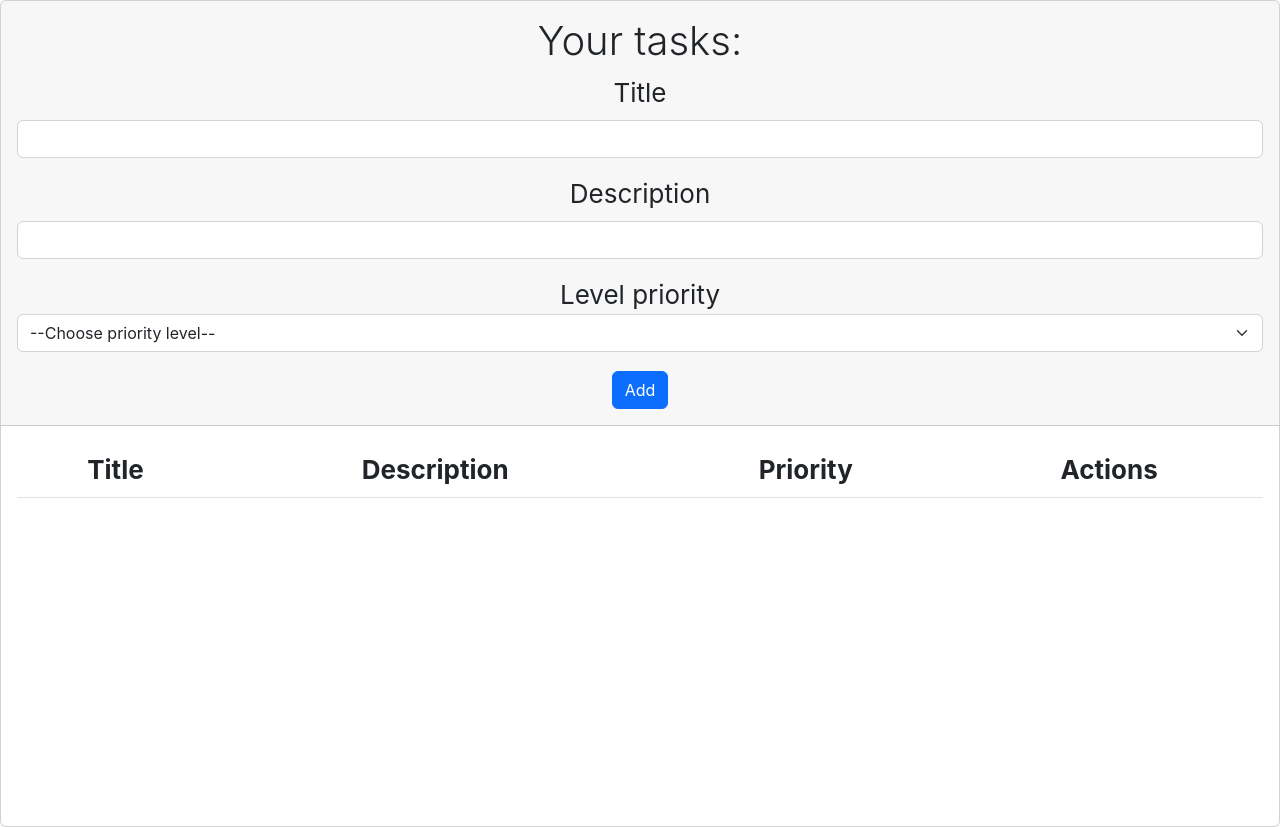
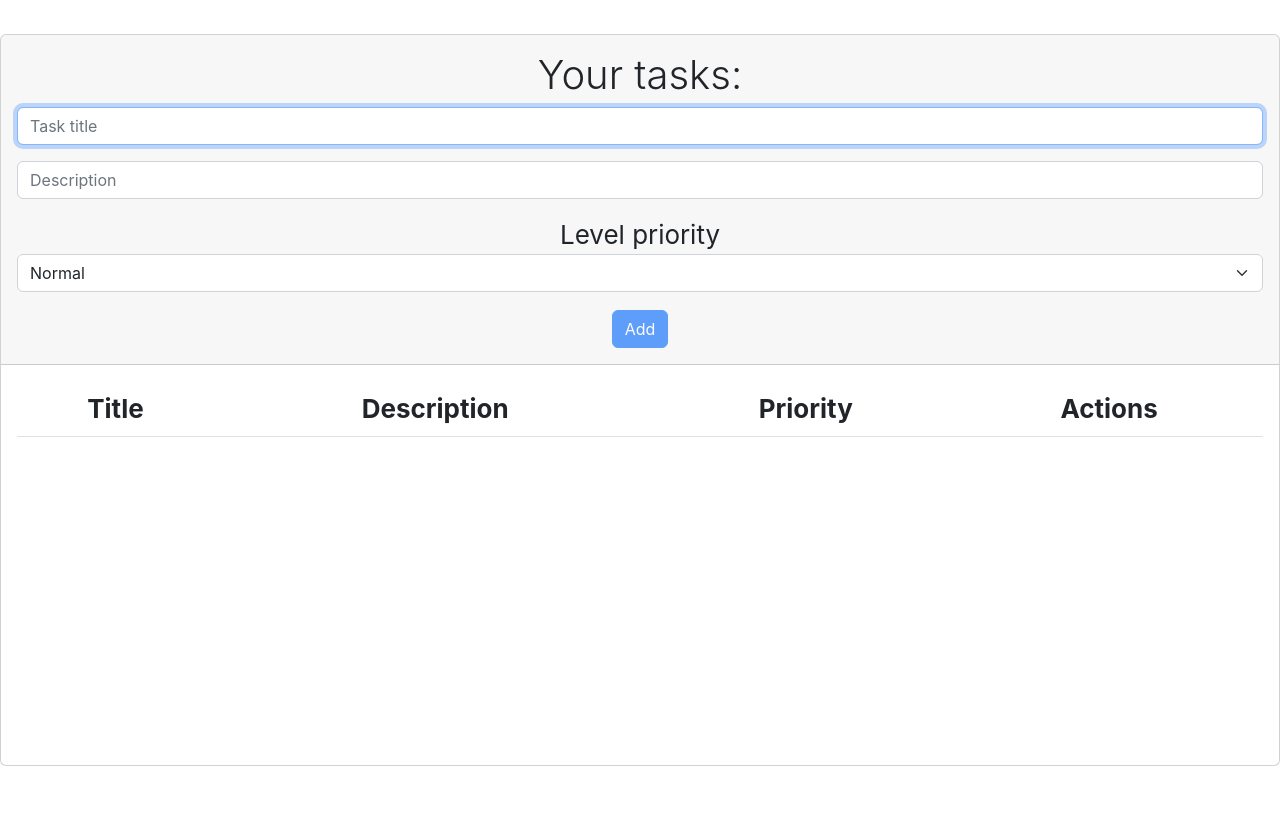
Before and after one commit to Guarito/01-hola-mundo, a React (Create React App) app: page / in a window 1280 px wide. After the commit the page ends 800 px from the top, so only its background shows below. Built offline with nearby package versions, Linux system fonts and the light colour scheme.

Commit message:
Fin capitulo 9.

```diff
--- a/src/components/container/task_list.jsx
+++ b/src/components/container/task_list.jsx
@@ -38,9 +38,9 @@ const TaskList = (props) => {
     /**
      * Funcion para cambiar el status de una tarea en especifico
      */
-    const changeTaskStatus = (task) => {
+    const changeTaskStatus = (id) => {
         const tempTasks = [...tasks];
-        const taskToChange = tempTasks.find((item) => item.id === task.id);
+        const taskToChange = tempTasks.find((item) => item.id === id);
         taskToChange.completed = !taskToChange.completed;
 
         setTasks(tempTasks);
@@ -49,9 +49,9 @@ const TaskList = (props) => {
     /**
      * Funcion para eliminar una tarea
      */
-    const deleteTask = (task) => {
+    const deleteTask = (id) => {
         const tempTasks = tasks.filter(
-            (taskToPreserve) => taskToPreserve.id !== task.id
+            (taskToPreserve) => taskToPreserve.id !== id
         );
 
         setTasks(tempTasks);
--- a/src/components/pure/forms/taskForm.jsx
+++ b/src/components/pure/forms/taskForm.jsx
@@ -1,12 +1,12 @@
 import { v4 as uuidv4 } from "uuid";
 import { useState } from "react";
+import { LEVELS } from "../../../models/levels.enun";
 
 const TaskForm = ({ addTask }) => {
     const initialTask = {
         title: "",
         description: "",
-        completed: false,
-        level: "",
+        level: LEVELS.NORMAL,
     };
     const [formData, setFormData] = useState(initialTask);
 
@@ -32,23 +32,20 @@ const TaskForm = ({ addTask }) => {
     return (
         <form>
             <div className="mb-3">
-                <label htmlFor="title" className="form-label">
-                    Title
-                </label>
                 <input
+                    placeholder="Task title"
                     type="text"
                     className="form-control"
                     name="title"
                     id="title"
                     value={formData.title}
                     onChange={handleChange}
+                    autoFocus
                 />
             </div>
             <div className="mb-3">
-                <label htmlFor="description" className="form-label">
-                    Description
-                </label>
                 <input
+                    placeholder="Description"
                     type="text"
                     className="form-control"
                     name="description"
@@ -67,10 +64,9 @@ const TaskForm = ({ addTask }) => {
                     onChange={handleChange}
                     // placeholder="Open this select menu"
                 >
-                    <option value="">--Choose priority level--</option>
-                    <option value="Normal">Normal</option>
-                    <option value="High">High</option>
-                    <option value="Blocking">Blocking</option>
+                    <option value={LEVELS.NORMAL}>Normal</option>
+                    <option value={LEVELS.HIGH}>High</option>
+                    <option value={LEVELS.BLOCKING}>Blocking</option>
                 </select>
             </div>
 
@@ -78,6 +74,9 @@ const TaskForm = ({ addTask }) => {
                 type="submit"
                 className="btn btn-primary"
                 onClick={handleSubmit}
+                disabled={
+                    !formData.title || !formData.description || !formData.level
+                }
             >
                 Add
             </button>
--- a/src/components/pure/task.jsx
+++ b/src/components/pure/task.jsx
@@ -29,19 +29,19 @@ const TaskComponent = ({ task, changeStatus, deleteTask }) => {
                         <i
                             className="bi-square pointer"
                             style={{ color: "gray" }}
-                            onClick={() => changeStatus(task)}
+                            onClick={() => changeStatus(id)}
                         ></i>
                     ) : (
                         <i
                             className="bi-check2-square pointer"
                             style={{ color: "green" }}
-                            onClick={() => changeStatus(task)}
+                            onClick={() => changeStatus(id)}
                         ></i>
                     )}
                     <i
                         className="bi-trash pointer"
                         style={{ color: "tomato" }}
-                        onClick={() => deleteTask(task)}
+                        onClick={() => deleteTask(id)}
                     ></i>
                 </span>
             </th>
```
